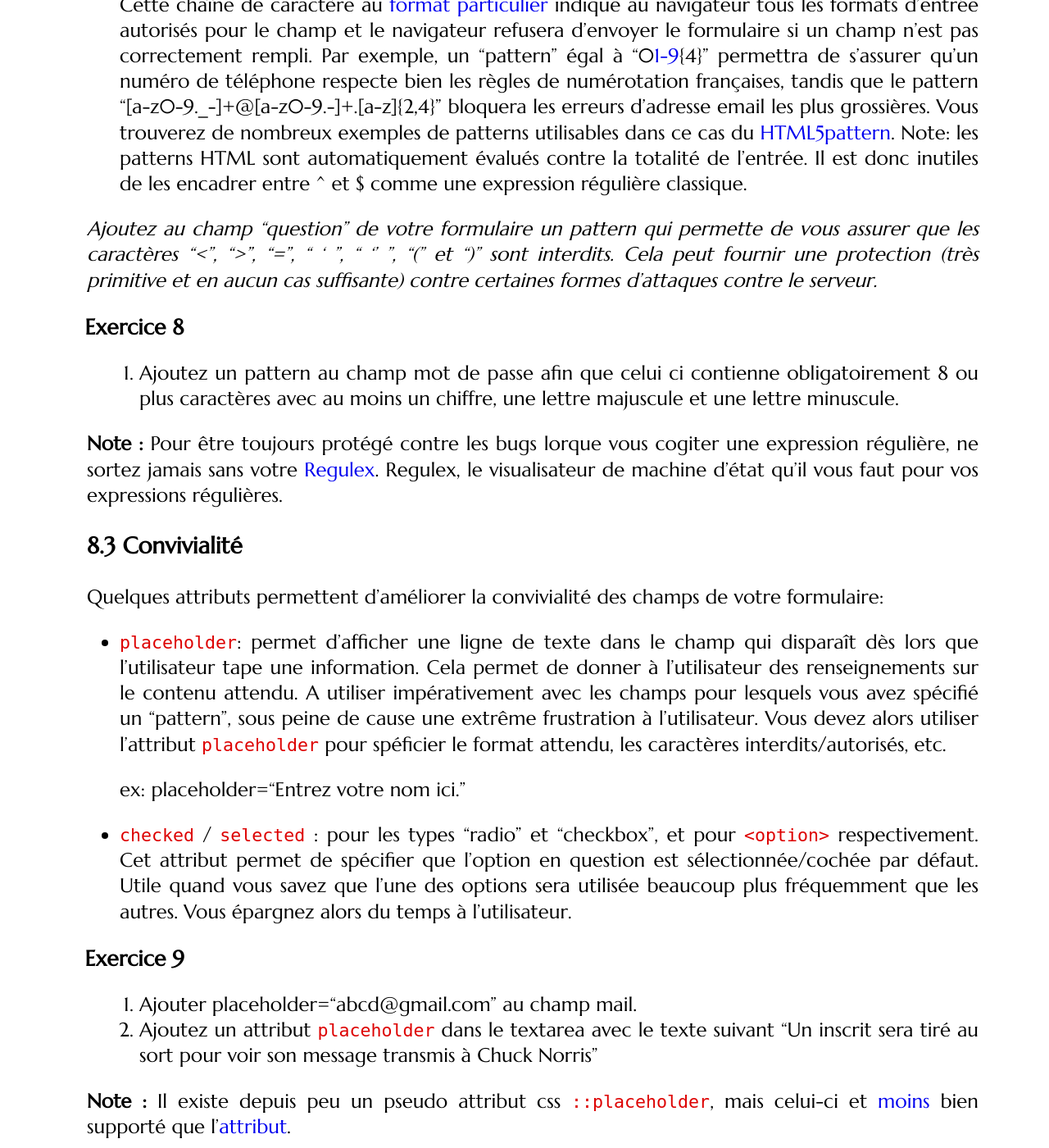
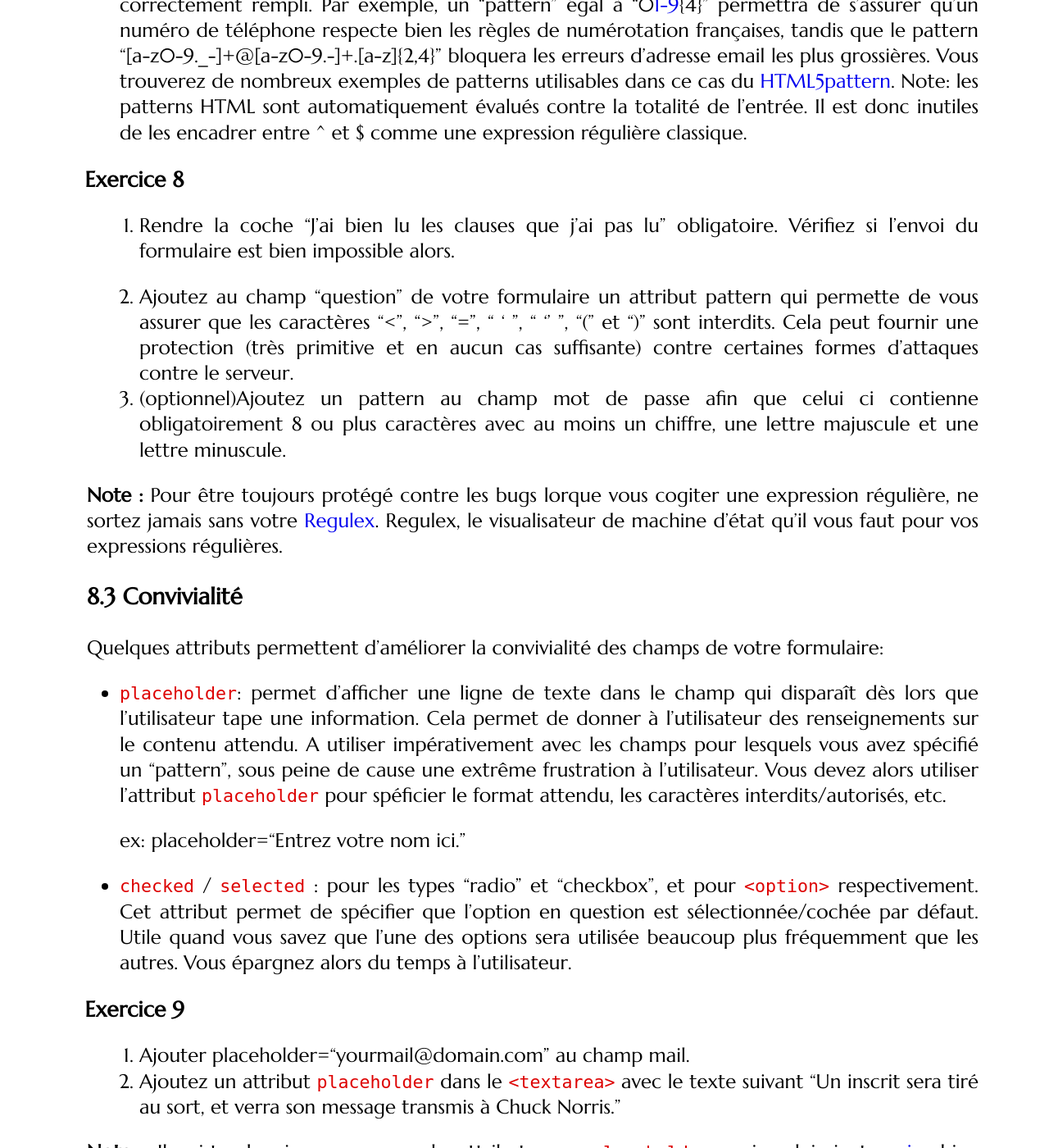
Before and after one commit to romainlebreton/R1.02-DeveloppementInterfacesWeb, a Jekyll site: the page built from tutorials/tutorial4.md, in a window 1280 px wide and 1400 px high, scrolled down 6588 px. Shown: the whole window at 82% size. Built offline with Jekyll 4.4.1, drawn with Linux system fonts in a browser that asks for light colours; some web fonts are replaced; comment, search, counter and statistics services are not loaded; some of the changed text lies outside the part shown.

Commit message:
clean up

```diff
--- a/tutorials/tutorial4.md
+++ b/tutorials/tutorial4.md
@@ -215,17 +214,14 @@ de vérifier le contenu du formulaire:
   automatiquement évalués contre la totalité de l'entrée. Il est donc inutiles
   de les encadrer entre ^ et $ comme une expression régulière classique.
 
-*Ajoutez au champ “question” de votre formulaire un pattern qui permette de vous
+<div class="exercise" id="regulex" >
+ 1. Rendre la coche "J'ai bien lu les clauses que j'ai pas lu" obligatoire. Vérifiez si l'envoi du formulaire est bien impossible alors.
+
+ 1. Ajoutez au champ “question” de votre formulaire un attribut pattern qui permette de vous
  assurer que les caractères “<”, “>”, “=”, “ ' ”, “ '' ”, “(” et “)” sont
  interdits. Cela peut fournir une protection (très primitive et en aucun cas
- suffisante) contre certaines formes d'attaques contre le serveur.*
-
-<div class="exercise" id="regulex" >
-
-
-
-
- 1. Ajoutez un pattern au champ mot de passe afin que celui ci contienne obligatoirement 8 ou plus caractères avec au moins un chiffre, une lettre majuscule et une lettre minuscule.
+ suffisante) contre certaines formes d'attaques contre le serveur.
+ 1. (optionnel)Ajoutez un pattern au champ mot de passe afin que celui ci contienne obligatoirement 8 ou plus caractères avec au moins un chiffre, une lettre majuscule et une lettre minuscule.
 
 </div>
 
@@ -253,8 +249,8 @@ temps à l'utilisateur.
 
 <div class="exercise" >
 
- 1. Ajouter placeholder=“abcd@gmail.com” au champ mail.
- 1. Ajoutez un attribut `placeholder` dans le textarea avec le texte suivant "Un inscrit sera tiré au sort pour voir son message transmis à Chuck Norris"
+ 1. Ajouter placeholder=“yourmail@domain.com” au champ mail.
+ 1. Ajoutez un attribut `placeholder` dans le `<textarea>` avec le texte suivant "Un inscrit sera tiré au sort, et verra son message transmis à Chuck Norris."
 
 </div>
 
@@ -264,12 +260,3 @@ l'[attribut](http://caniuse.com/#search=placeholder%20attribute).
 
 
 ## Style
-
-
-*Faites usage de ces options dans votre formulaire pour le rendre plus
-convivial.*
-
-
-**Note de Romain:** Est-ce qu'il parle de disabled, readonly ?
-
-integrer l'exo sur les expressions régulières.
```
Also changed, not shown: other parts of tutorials/tutorial4.md (+0 -1 lines).
